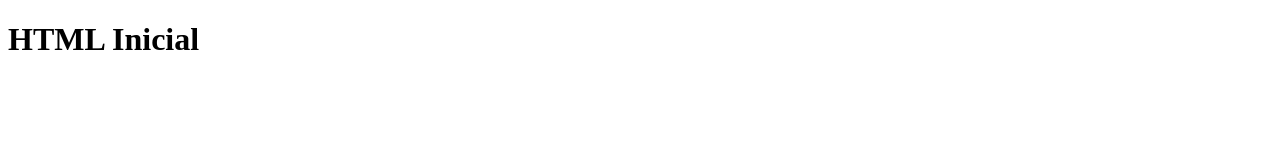
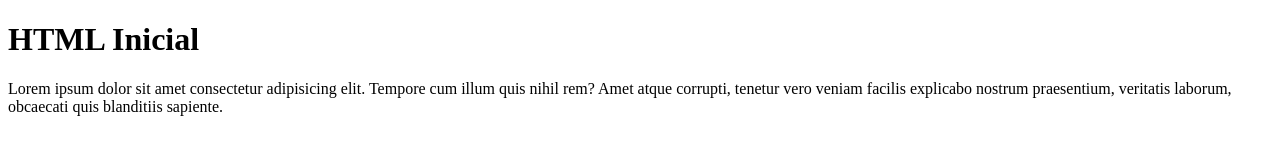
Before and after one commit to heber2525/01git, a plain HTML site: page index.html in a window 1280 px wide. Drawn offline with Linux system fonts and the light colour scheme.

Commit message:
Add content to index.html

```diff
--- a/index.html
+++ b/index.html
@@ -1,12 +1,18 @@
 <!DOCTYPE html>
 <html lang="en">
+
 <head>
     <meta charset="UTF-8">
     <meta http-equiv="X-UA-Compatible" content="IE=edge">
     <meta name="viewport" content="width=device-width, initial-scale=1.0">
     <title>Document</title>
 </head>
+
 <body>
     <h1>HTML Inicial</h1>
+    <p>Lorem ipsum dolor sit amet consectetur adipisicing elit. Tempore cum illum quis nihil rem? Amet atque corrupti,
+        tenetur vero veniam facilis explicabo nostrum praesentium, veritatis laborum, obcaecati quis blanditiis
+        sapiente.</p>
 </body>
+
 </html>
```
